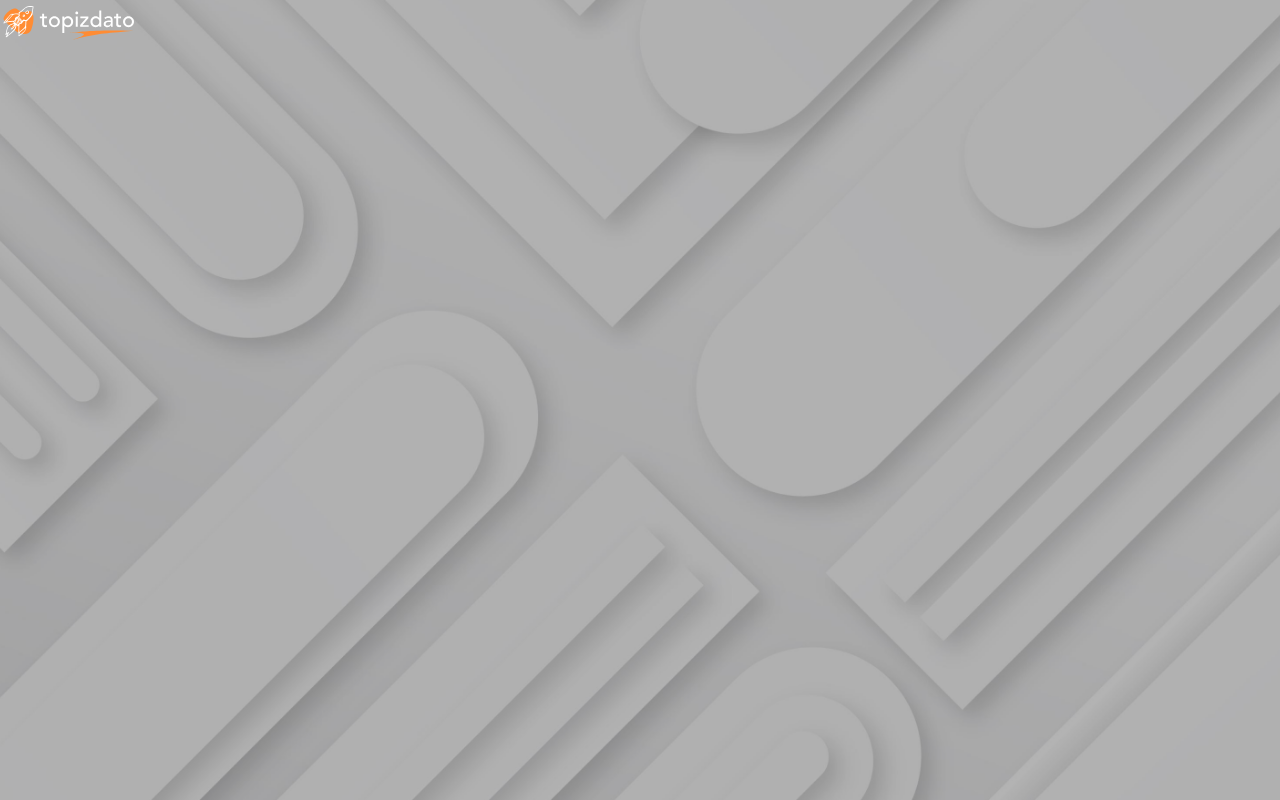
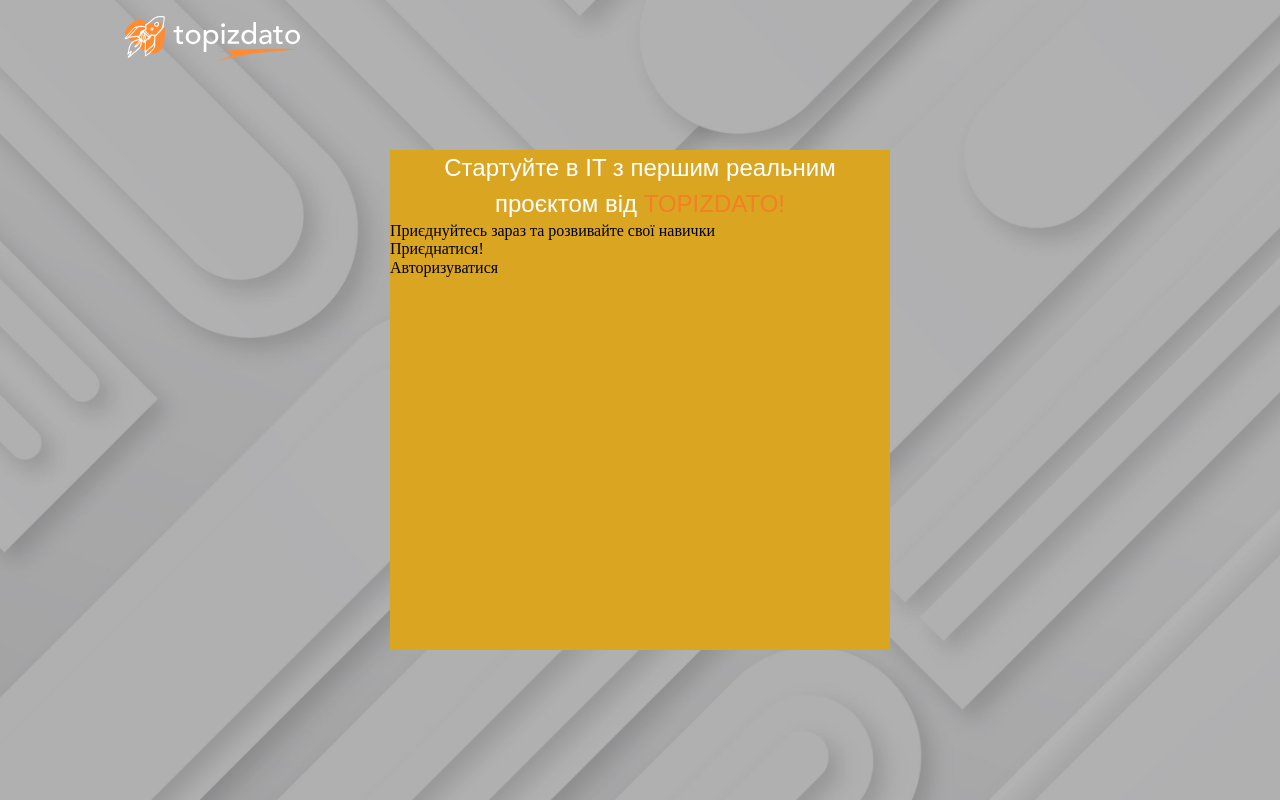
Before and after one commit to YuriyMamoshin/CRM_FE, a React (Vite) app: page / in a window 1280 px wide. Built offline with nearby package versions, Linux system fonts and the light colour scheme.

Commit message:
Styled logo, add content

```diff
--- a/src/pages/main-page/index.tsx
+++ b/src/pages/main-page/index.tsx
@@ -1,10 +1,23 @@
 import styles from "./styles.module.scss";
 
 import logo from "~/assets/images/logo.svg";
+
 export const MainPage: React.FC = () => {
     return (
-        <div className={styles["main-page"]}>
-            <img src={logo} alt="Logo" />
-        </div>
+        <section className={styles["main-page"]}>
+            <img src={logo} alt="Logo" className={styles["main-page__logo"]} />
+            <article
+                className={`${styles["main-page__content-wrapper"]} ${styles["content-wrapper"]}`}
+            >
+                <h1 className={styles["heading"]}>
+                    Стартуйте в IT з першим реальним проєктом від{" "}
+                    <span className={styles["heading__span"]}>TOPIZDATO!</span>{" "}
+                </h1>
+                <p className={styles["text"]}>Приєднуйтесь зараз та розвивайте свої навички</p>
+
+                <footer>Приєднатися!</footer>
+                <footer>Авторизуватися</footer>
+            </article>
+        </section>
     );
 };
--- a/src/pages/main-page/styles.module.scss
+++ b/src/pages/main-page/styles.module.scss
@@ -1,5 +1,53 @@
+.main-page {
+    background: url("~/assets/images/main-background.png") center / cover;
+    min-height: 100vh;
+    padding: 8px 15px;
+    position: relative;
+}
 
-.main-page {
-    min-height: 100vh;
-    background: url("~/assets/images/main-background.png") center / cover;
+.main-page__logo {
+    width: 134px;
 }
+
+.main-page__content-wrapper {
+    left: 50%;
+    position: absolute;
+    top: 50%;
+    transform: translate(-50%, -50%);
+}
+
+.content-wrapper {
+    background-color: goldenrod;
+    height: 500px;
+    width: 500px;
+}
+
+.heading {
+    color: var(--white-700);
+    font: var(--font-weight-semi-bold) var(--font-size-h5-medium) var(--font-family-raleway);
+    line-height: 36px;
+    text-align: center;
+}
+
+.heading__span {
+    color: var(--primary-orange-700);
+}
+@media (width >= 600px) {
+    .main-page {
+        padding: 8px 40px;
+    }
+
+    .main-page__logo {
+        width: 160px;
+    }
+}
+
+@media (width >= 768px) {
+    .main-page {
+        padding: 8px 120px;
+    }
+
+    .main-page__logo {
+        width: 180px;
+    }
+}
```
Also changed, not shown: src/assets/images/logo.svg.
